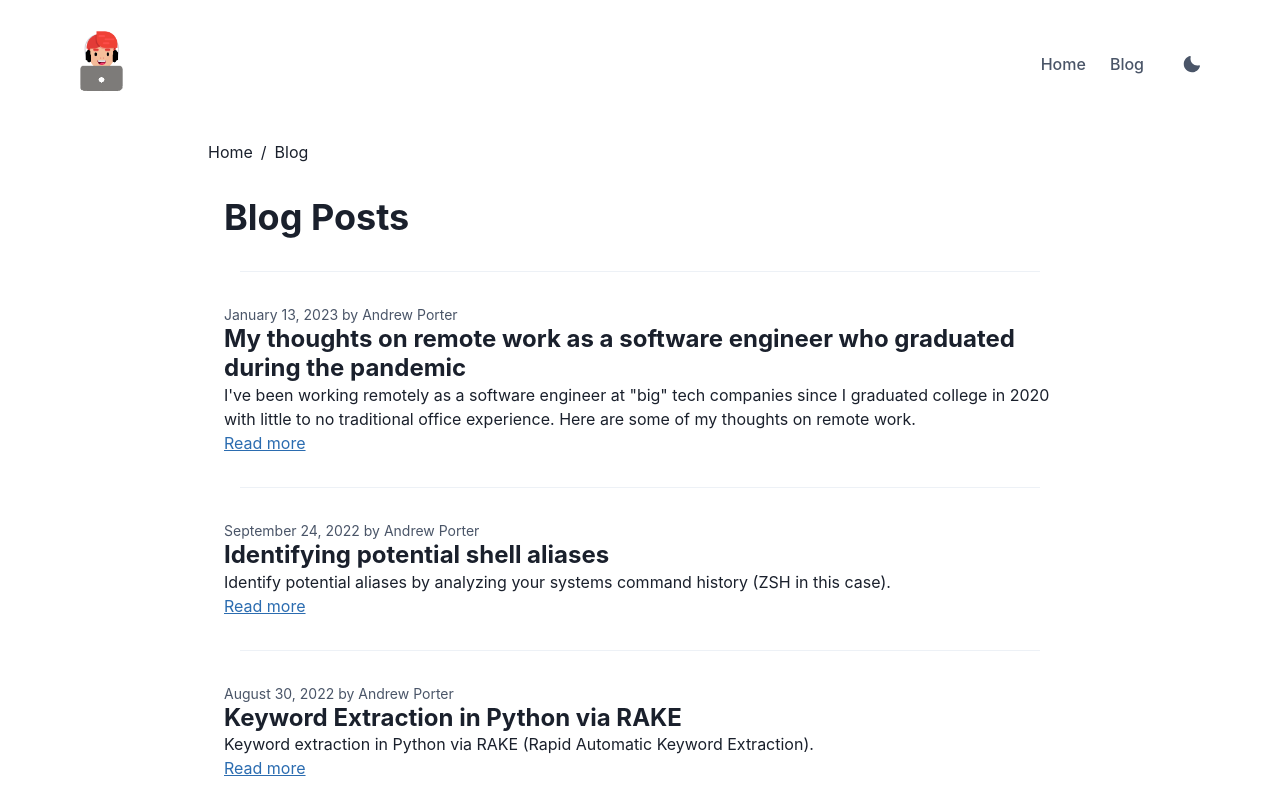
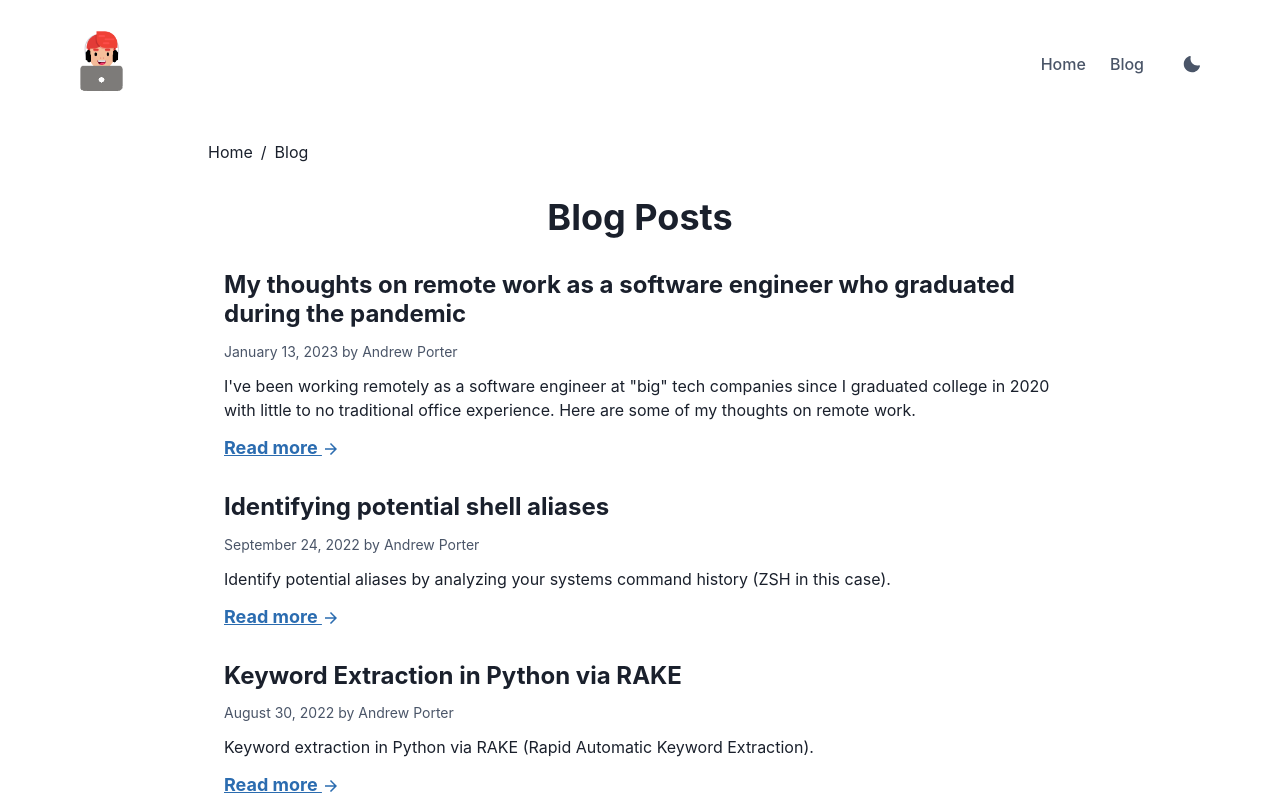
Before and after one commit to AndrewRPorter/website, a Next.js app: page /blog in a window 1280 px wide. Shown: the top 800 px of the page. Built offline with nearby package versions, Linux system fonts and the light colour scheme.

Commit message:
Styling changes to blog posts

```diff
--- a/components/blog/blog_meta_data.tsx
+++ b/components/blog/blog_meta_data.tsx
@@ -40,7 +40,7 @@ const BlogMetaData = (props: Props) => {
         </BreadcrumbItem>
       </Breadcrumb>
 
-      <Box pt={4}>
+      <Box pt={3}>
         <Text fontSize="xs">
           Posted on: {formattedDate} • {readingTime} minute read
         </Text>
--- a/components/mdx-wrapper.tsx
+++ b/components/mdx-wrapper.tsx
@@ -35,6 +35,7 @@ const components: Record<string, React.ReactNode> = {
             size="2xl"
             p="16px"
             color="brand.600"
+            textAlign="center"
             _dark={{ color: 'gray.300' }}
             {...props}
           />
@@ -44,6 +45,7 @@ const components: Record<string, React.ReactNode> = {
       <Heading
         as="h1"
         size="2xl"
+        textAlign="center"
         p="16px"
         color="brand.600"
         _dark={{ color: 'gray.300' }}
--- a/pages/blog/index.tsx
+++ b/pages/blog/index.tsx
@@ -6,7 +6,6 @@ import {
   Box,
   Text,
   Heading,
-  Divider,
   useColorModeValue,
   Breadcrumb,
   BreadcrumbItem,
@@ -15,6 +14,7 @@ import {
 import { blogPostFilePaths, BLOG_POST_PATH } from '@/utils/constants'
 import { getDataFromFilePath } from '@/utils/grayMatterUtils'
 import Layout from '@/components/layout'
+import {ArrowForwardIcon} from '@chakra-ui/icons'
 import { useRouter } from 'next/router'
 import { MarkdownDataInterface } from '@/utils/types'
 
@@ -59,17 +59,13 @@ export default function Blog(props: Props) {
           <BreadcrumbLink>Blog</BreadcrumbLink>
         </BreadcrumbItem>
       </Breadcrumb>
-      <Box p="16px">
-        <Heading as="h1" fontSize="4xl" py="16px">
+      <Box p={4}>
+        <Heading as="h1" fontSize="4xl" py="16px" textAlign="center">
           Blog Posts
         </Heading>
         {sortedContent.map((content) => {
           return (
             <Box key={content.title}>
-              <Box p="16px">
-                <Divider />
-              </Box>
-
               <Box
                 display="flex"
                 alignItems={content.ogImagePath ? 'center' : 'start'}
@@ -84,21 +80,23 @@ export default function Blog(props: Props) {
                     />
                   </Box>
                 )}
-                <Box py="16px">
+                <Box py="16px" display="flex" flexDirection="column" gap={3}>
+                  <Heading as="h2" fontSize="2xl">
+                    {content.title}
+                  </Heading>
                   <Text fontSize="sm" color={mutedTextColor}>
                     {formatDate(content.datePublished)} by Andrew Porter
                   </Text>
-                  <Heading as="h2" fontSize="2xl">
-                    {content.title}
-                  </Heading>
                   <Text>{content.description}</Text>
                   <Link href={`/blog/${content.path}`}>
                     <Text
                       color={linkColor}
+                      fontSize="lg"
+                      fontWeight="bold"
                       textDecoration="underline"
                       _hover={{ cursor: 'pointer' }}
                     >
-                      Read more
+                      Read more <ArrowForwardIcon />
                     </Text>
                   </Link>
                 </Box>
```
